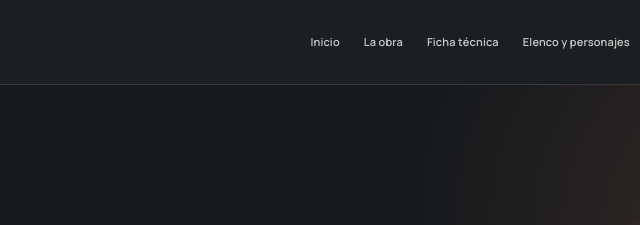
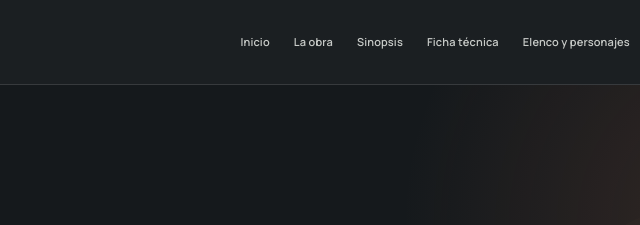
Before and after one commit to dincris12/laaraucanaobra, a plain HTML site: page galeria.html in a window 1280 px wide. Shown: the top 225 px of the page, 298-938 px from the left. Drawn offline with nearby package versions, Linux system fonts and the light colour scheme.

Commit message:
nav: mostrar nueva pestaña Sinopsis en galeria.html

```diff
--- a/galeria.html
+++ b/galeria.html
@@ -18,7 +18,7 @@
     <div class="topbar-inner wrap">
       <a class="brand" href="index.html" aria-label="La Araucana, volver a inicio"><span class="mark" aria-hidden="true"><span></span><span></span><span></span></span><span class="brand-text"><strong>LA ARAUCANA</strong><small>TRYO TEATRO BANDA</small></span></a>
       <button class="menu-toggle" aria-label="Abrir navegación" aria-expanded="false" aria-controls="site-nav"><span></span><span></span><span></span></button>
-      <nav class="site-nav" id="site-nav" aria-label="Navegación principal"><a href="index.html" class="nav-link ">Inicio</a><a href="obra.html" class="nav-link ">La obra</a><a href="ficha.html" class="nav-link ">Ficha técnica</a><a href="elenco.html" class="nav-link ">Elenco y personajes</a><a href="galeria.html" class="nav-link is-active">Fotografías</a><a href="brecht.html" class="nav-link ">Brecht</a><a href="opiniones.html" class="nav-link ">Opiniones</a><a href="fuentes.html" class="nav-link ">Fuentes</a></nav>
+      <nav class="site-nav" id="site-nav" aria-label="Navegación principal"><a href="index.html" class="nav-link ">Inicio</a><a href="obra.html" class="nav-link ">La obra</a><a href="sinopsis.html" class="nav-link ">Sinopsis</a><a href="ficha.html" class="nav-link ">Ficha técnica</a><a href="elenco.html" class="nav-link ">Elenco y personajes</a><a href="galeria.html" class="nav-link is-active">Fotografías</a><a href="brecht.html" class="nav-link ">Brecht</a><a href="opiniones.html" class="nav-link ">Opiniones</a><a href="fuentes.html" class="nav-link ">Fuentes</a></nav>
     </div>
   </header>
   <main id="principal">
```
